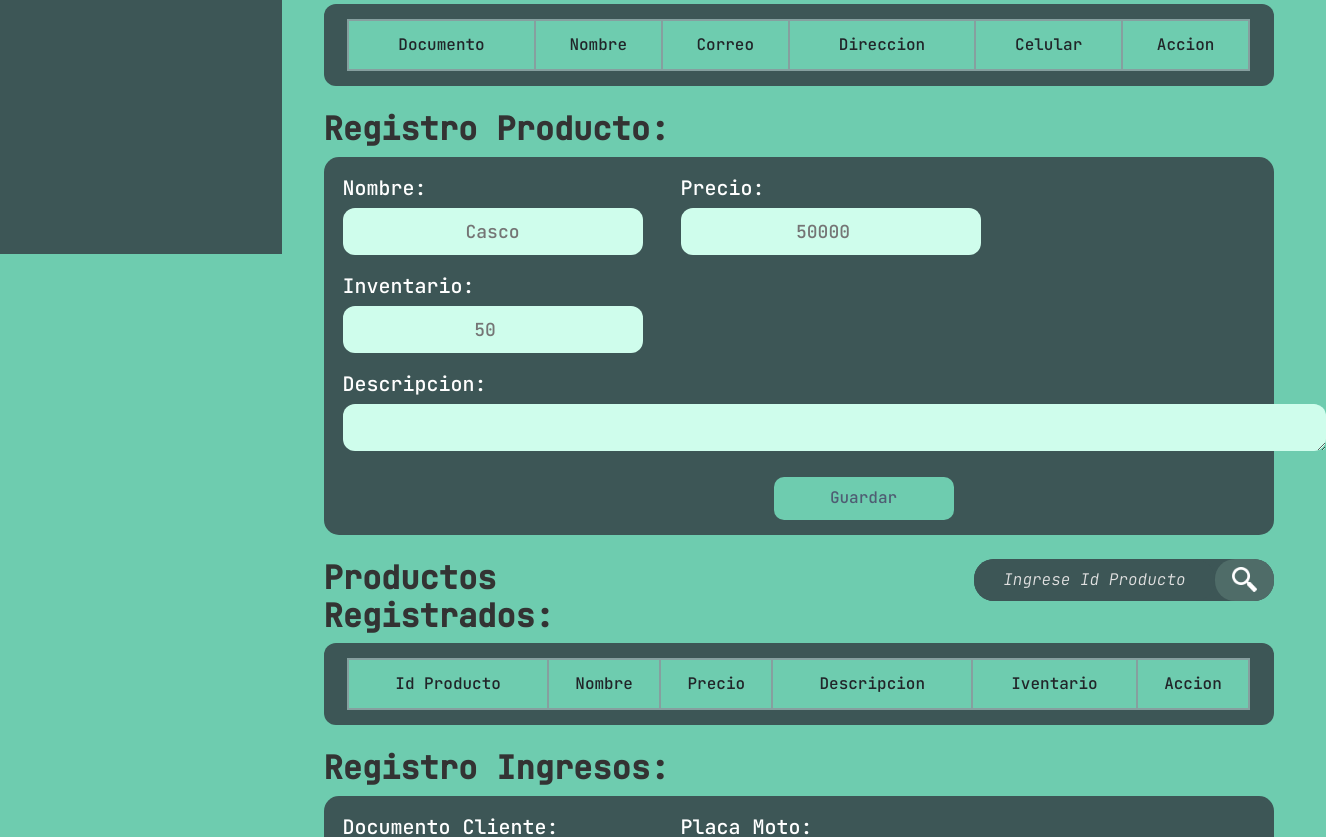
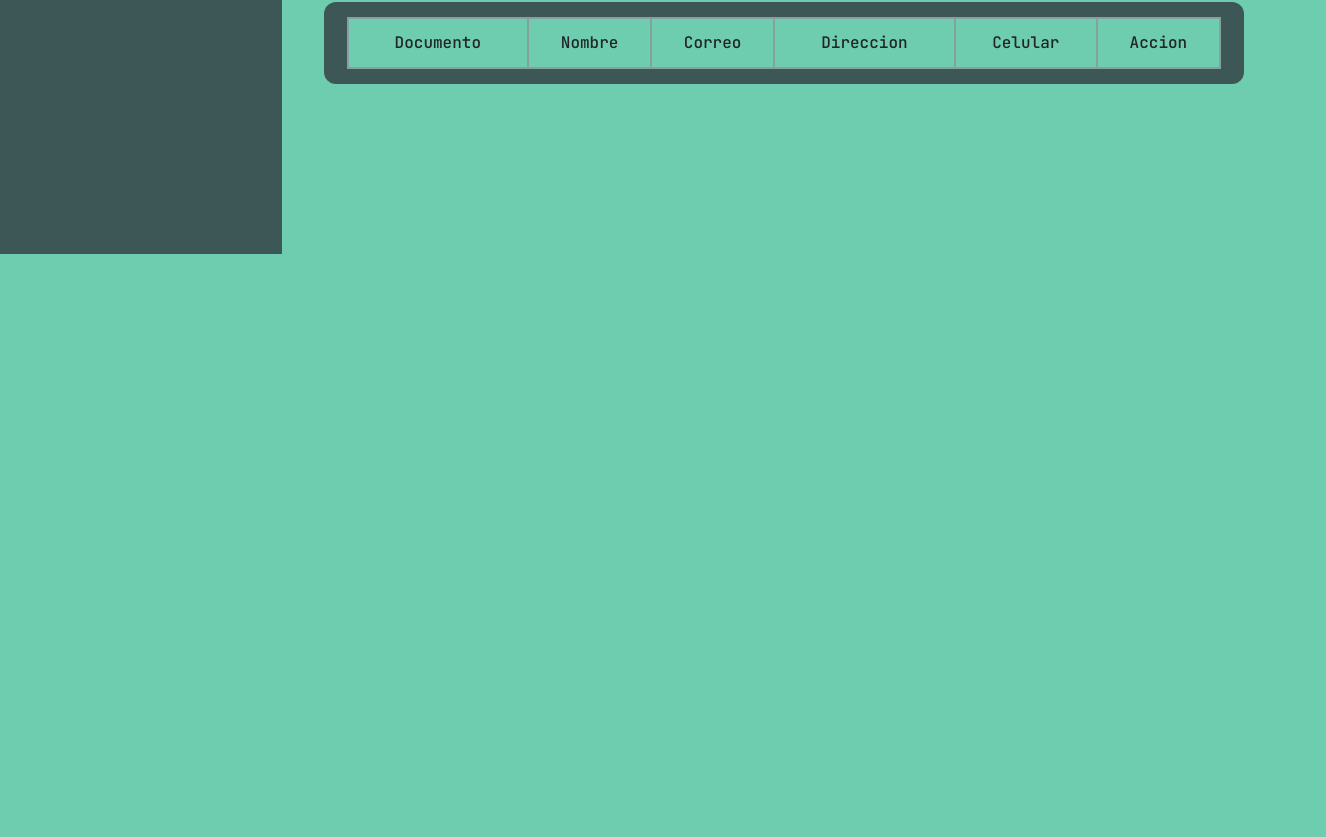
Before and after one commit to JoseaSosa24/parqueaderoApp, a React (Vite) app: page /clientes in a window 1280 px wide. Shown: the part 546-1383 px from the top of the page, 1326 px wide, since content can reach past the window. After the commit the page ends 1280 px from the top, so only its background shows below. Built offline with nearby package versions, Linux system fonts and the light colour scheme.

Commit message:
Se realiza roteo de componentes, con posibles cambios a futuro. Se agregan tehead y tbody. Se crea comopoenente de pagina error pero no se implementa. Se areglan errores de consola. Se elimina etiqueta a de las menu item por la utilización del coponente Link

```diff
--- a/src/components/helpers/Barra Lateral/Aside.jsx
+++ b/src/components/helpers/Barra Lateral/Aside.jsx
@@ -7,11 +7,11 @@ export const Aside = () => {
     return (
         <aside className='barra-lateral d-flex flex-column align-items-center gap-1' id=''>
             <Logo />
-            <MenuItem src={'../../../../src/assets/icons/icon-inicio.png'} classImg={'icon-inicio'} itemText={'Inicio'} />
-            <MenuItem src={'../../../../src/assets/icons/icon-cliente.png'} itemText={'Registro Clientes'} />
-            <MenuItem src={'../../../../src/assets/icons/icon-producto.png'} itemText={'Registro Producto'} />
-            <MenuItem src={'../../../../src/assets/icons/icon-ingreso.png'} itemText={'Registro Ingresos'} />
-            <MenuItem src={'../../../../src/assets/icons/icon-venta.png'} classImg={'icon-venta'} itemText={'Venta Productos'} />
+            <MenuItem to='/' src={'../../../../src/assets/icons/icon-inicio.png'} classImg={'icon-inicio'} itemText={'Inicio'} />
+            <MenuItem to='/clientes' src={'../../../../src/assets/icons/icon-cliente.png'} itemText={'Registro Clientes'} />
+            <MenuItem to='/productos' src={'../../../../src/assets/icons/icon-producto.png'} itemText={'Registro Producto'} />
+            <MenuItem to='/ingresos' src={'../../../../src/assets/icons/icon-ingreso.png'} itemText={'Registro Ingresos'} />
+            <MenuItem to='/ventas' src={'../../../../src/assets/icons/icon-venta.png'} classImg={'icon-venta'} itemText={'Venta Productos'} />
         </aside>
     )
 }
--- a/src/components/helpers/Barra Lateral/MenuItem.jsx
+++ b/src/components/helpers/Barra Lateral/MenuItem.jsx
@@ -1,15 +1,17 @@
 import React from "react";
-import { Link, Outlet } from 'react-router-dom'
+import { Link, Outlet, Router } from 'react-router-dom'
 
-export const MenuItem = ({ src, itemText, classImg,to,href }) => {
+export const MenuItem = ({ src, itemText, classImg, to, href }) => {
   return (
 
     <section className="menu-item d-flex align-items-center justify-content-center">
+
       <Link to={to} className='menu-item-link text-decoration-none d-flex align-items-center justify-content-center' hrefLang={href}>
         <img src={src} className={classImg} id="" width="38" height="" />
-        <a id="">{itemText}</a>
+        {itemText}
       </Link>
       <Outlet />
+
     </section>
 
   );
--- /dev/null
+++ b/src/components/helpers/Error/PaginaError404.jsx
@@ -0,0 +1,16 @@
+import { useRouteError } from "react-router-dom";
+
+export function PaginaError404() {
+  const error = useRouteError();
+  console.error("error 404"+error);
+
+  return (
+    <section id="error-page bg-info">
+      <h1>Oops!</h1>
+      <p>Sorry, an unexpected error has occurred.</p>
+      <p>
+        <i>{error.statusText || error.message}</i>
+      </p>
+    </section>
+  );
+}
--- a/src/components/helpers/Formularios/Buscar.jsx
+++ b/src/components/helpers/Formularios/Buscar.jsx
@@ -3,8 +3,8 @@ import React from "react";
 export const Buscar = ({ search, button }) => {
   return (
     <section className={button}>
-      <form action="" class="search">
-        <button class="icon-buscar" type="submit">
+      <form action="" className="search">
+        <button className="icon-buscar" type="submit">
           <img
             src="../../../../src/assets/icons/icon-buscar.png"
             width={25}
--- a/src/components/helpers/Formularios/Ventas/Ventas.jsx
+++ b/src/components/helpers/Formularios/Ventas/Ventas.jsx
@@ -0,0 +1,7 @@
+import React from 'react'
+
+export const Ventas = () => {
+  return (
+    <div>Ventas</div>
+  )
+}
--- a/src/components/helpers/Formularios/table/Table.jsx
+++ b/src/components/helpers/Formularios/table/Table.jsx
@@ -4,6 +4,7 @@ export const Table = ({ textoColumna1, textoColumna2, textoColumna3, textoColumn
   return (
     <section className="tablaRegistros d-flex justify-content-center align-items-start ">
       <table id="tabla">
+        <thead>
           <tr>
             <td className="td-principal" id={tdId}>{textoColumna1}</td>
             <td className="td-principal" id={tdId}>{textoColumna2}</td>
@@ -12,6 +13,10 @@ export const Table = ({ textoColumna1, textoColumna2, textoColumna3, textoColumn
             <td className="td-principal" id={tdId}>{textoColumna5}</td>
             <td className="td-principal" id={tdId}>{textoColumna6}</td>
           </tr>
+        </thead>
+        <tbody>
+
+        </tbody>
       </table>
     </section>
   );
--- a/src/components/helpers/Inicio/Inicio.jsx
+++ b/src/components/helpers/Inicio/Inicio.jsx
@@ -1,8 +1,9 @@
 import React from "react";
 
-export const Logo = () => {
+export const Inicio = () => {
   return (
     <section>
+      Aquí va el contenido de inicio
     </section>
   );
 };
--- a/src/components/layout/Main.jsx
+++ b/src/components/layout/Main.jsx
@@ -1,14 +1,60 @@
 import React from "react";
+import { Inicio } from '../helpers/Inicio/Inicio'
 import { Clientes } from "../helpers/Formularios/Clientes/Clientes";
 import { Ingresos } from "../helpers/Formularios/Ingresos/Ingresos"
 import { Productos } from "../helpers/Formularios/Productos/Productos";
+import { Routes, Route } from 'react-router-dom';
+import { Ventas } from "../helpers/Formularios/Ventas/Ventas";
+import { createBrowserRouter, RouterProvider } from 'react-router-dom'
+import { PaginaError404 } from "../helpers/Error/PaginaError404";
+
 
 export const Main = () => {
+  /* const router = createBrowserRouter([
+    {
+      path: '/',
+      element: <Inicio />,
+      errorElement: <PaginaError404 />
+    },
+    {
+      path: '/clientes',
+      element: <Clientes />
+    },
+    {
+      path: '/productos',
+      element: <Productos />
+    },
+    {
+      path: '/ingresos',
+      element: <Ingresos />
+    },
+    {
+      path: '/ventas',
+      element: <Ventas />
+    }
+
+  ]);
+   */
+  /*  const router = createBrowserRouter(
+     createRoutesFromElements(
+       <Route path="/" element={<Inicio />}>
+         <Route path='/clientes' element={<Clientes />} />
+         <Route path='/productos' element={<Productos />} />
+         <Route path='/ingresos' element={<Ingresos />} />
+         <Route path='/ventas' element={<Ventas />} />
+       </Route>
+     )
+   ); */
   return (
     <main className="" id="">
-      <Clientes />
-      <Productos/>
-      <Ingresos/>
+      <Routes>
+        <Route path='/' element={<Inicio />} />
+        <Route path='/clientes' element={<Clientes />} />
+        <Route path='/productos' element={<Productos />} />
+        <Route path='/ingresos' element={<Ingresos />} />
+        <Route path='/ventas' element={<Ventas />} />
+      </Routes>
+      {/* <RouterProvider router={router} /> */}
     </main>
   );
 };
--- a/src/main.jsx
+++ b/src/main.jsx
@@ -4,9 +4,11 @@ import App from './App'
 import { BrowserRouter } from 'react-router-dom'
 import './index.css'
 
+
+
 ReactDOM.createRoot(document.getElementById('root')).render(
   <React.StrictMode>
-    <BrowserRouter>
+    <BrowserRouter >
       <App />
     </BrowserRouter>
   </React.StrictMode>
```
Lines whose indentation alone changed are shown as unchanged.
